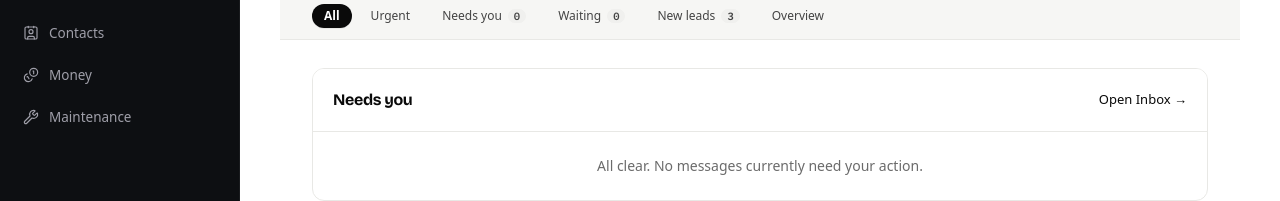
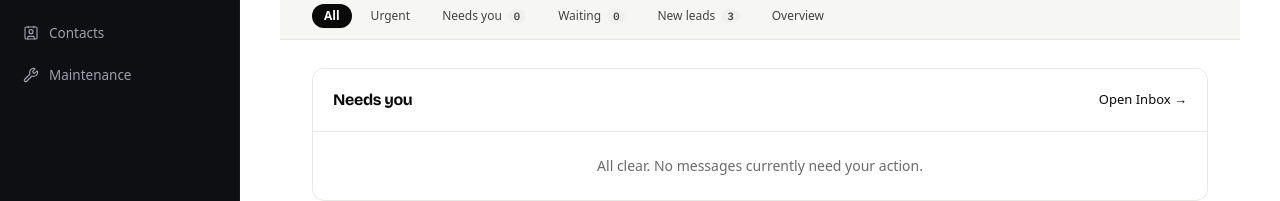
Before and after one commit to astrahrrealestate-commits/HRrealestate, a Next.js app in the folder frontend/: page / in a window 1280 px wide. Shown: the part 257-458 px from the top of the page. Built offline with nearby package versions, Linux system fonts and the light colour scheme; no server answers.

Commit message:
feat(ui): hide Money option from navigation sidebar and mobile tab bar

```diff
--- a/frontend/src/components/layout/MobileTabBar.tsx
+++ b/frontend/src/components/layout/MobileTabBar.tsx
@@ -55,7 +55,7 @@ export function MobileTabBar({ pendingCount, threads, className }: MobileTabBarP
   const moreItems = [
     { label: "Tenants", href: "/tenants", icon: Users },
     { label: "Contacts", href: "/contacts", icon: Contact },
-    { label: "Money", href: "/money", icon: Coins },
+    // { label: "Money", href: "/money", icon: Coins },
     // Hidden from navigation:
     // { label: "Reports", href: "/reports", icon: BarChart3 },
     // { label: "Settings", href: "/settings", icon: Settings },
--- a/frontend/src/components/layout/Sidebar.tsx
+++ b/frontend/src/components/layout/Sidebar.tsx
@@ -10,7 +10,6 @@ import {
   Building2,
   Users,
   Contact,
-  Coins,
   Wrench,
   LayoutGrid,
   BookOpen,
@@ -79,7 +78,6 @@ export function Sidebar({ pendingCount, threads }: SidebarProps) {
     { label: "Properties", href: "/properties", icon: Building2 },
     { label: "Tenants", href: "/tenants", icon: Users },
     { label: "Contacts", href: "/contacts", icon: Contact },
-    { label: "Money", href: "/money", icon: Coins },
     { label: "Maintenance", href: "/maintenance", icon: Wrench },
   ];
 
```
